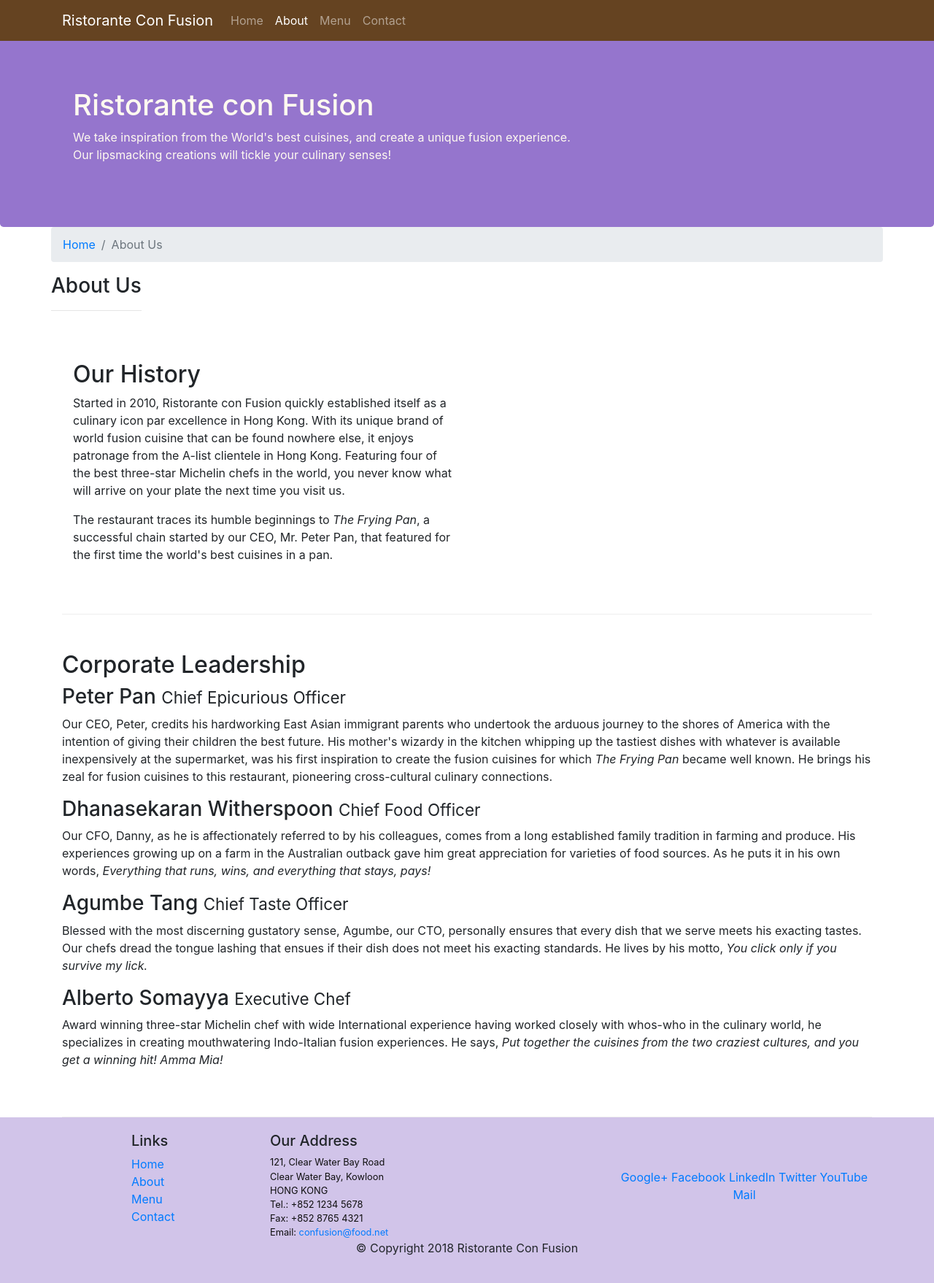
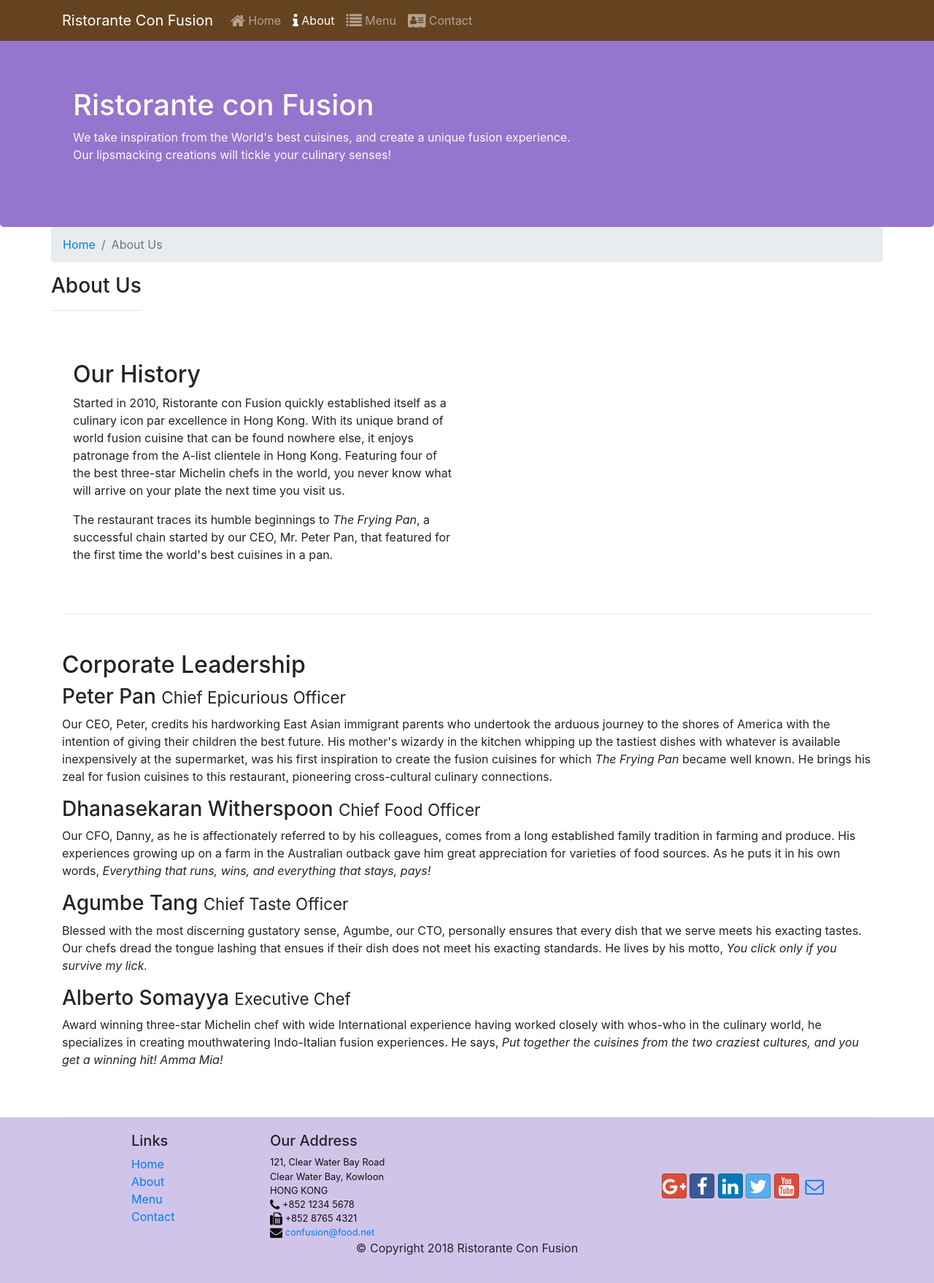
Before and after one commit to pavansaidiwakar/bootstrap, a website: page aboutus.html in a window 1280 px wide. Shown: the whole page at 73% size. Drawn offline with nearby package versions, Linux system fonts and the light colour scheme.

Commit message:
Added icon-pack

```diff
--- a/aboutus.html
+++ b/aboutus.html
@@ -10,6 +10,8 @@
 
     <!-- Bootstrap CSS -->
     <link rel="stylesheet" href="node_modules/bootstrap/dist/css/bootstrap.min.css">
+    <link rel="stylesheet" href="node_modules/font-awesome/css/font-awesome.min.css">
+    <link rel="stylesheet" href="node_modules/bootstrap-social/bootstrap-social.css">
     <link href="css/styles.css" rel="stylesheet">
 
 </head>
@@ -25,10 +27,10 @@
             <a class="navbar-brand" href="#">Ristorante Con Fusion</a>
             <div class="collapse navbar-collapse" id="Navbar">
                <ul class="navbar-nav mr-auto">
-                   <li class="nav-item"><a class="nav-link" href="./index.html">Home</a></li>
-                   <li class="nav-item active"><a class="nav-link" href="#">About</a></li>
-                   <li class="nav-item"><a class="nav-link" href="#">Menu</a></li>
-                   <li class="nav-item"><a class="nav-link" href="#">Contact</a></li>
+                   <li class="nav-item"><a class="nav-link" href="./index.html"><span class="fa fa-home fa-lg"></span> Home</a></li>
+                    <li class="nav-item active"><a class="nav-link" href="#"><span class="fa fa-info fa-lg"></span> About</a></li>
+                    <li class="nav-item"><a class="nav-link" href="#"><span class="fa fa-list fa-lg"></span> Menu</a></li>
+                    <li class="nav-item"><a class="nav-link" href="#"><span class="fa fa-address-card fa-lg"></span> Contact</a></li>
                </ul>
            </div>
 
@@ -108,20 +110,24 @@
 		              121, Clear Water Bay Road<br>
 		              Clear Water Bay, Kowloon<br>
 		              HONG KONG<br>
-		              Tel.: +852 1234 5678<br>
-		              Fax: +852 8765 4321<br>
-		              Email: <a href="mailto:confusion@food.net">confusion@food.net</a>
+
+
+                  <i class="fa fa-phone fa-lg"></i> +852 1234 5678<br>
+                      <i class="fa fa-fax fa-lg"></i> +852 8765 4321<br>
+                      <i class="fa fa-envelope fa-lg"></i>
+                      <a href="mailto:confusion@food.net">confusion@food.net</a>
+
 		           </address>
                 </div>
                 <div class="col-12 col-sm-4 align-self-center">
-                    <div class="text-center">
-                        <a href="http://google.com/+">Google+</a>
-                        <a href="http://www.facebook.com/profile.php?id=">Facebook</a>
-                        <a href="http://www.linkedin.com/in/">LinkedIn</a>
-                        <a href="http://twitter.com/">Twitter</a>
-                        <a href="http://youtube.com/">YouTube</a>
-                        <a href="mailto:">Mail</a>
-                    </div>
+                  <div class="text-center">
+                     <a class="btn btn-social-icon btn-google" href="http://google.com/+"><i class="fa fa-google-plus"></i></a>
+                     <a class="btn btn-social-icon btn-facebook" href="http://www.facebook.com/profile.php?id="><i class="fa fa-facebook"></i></a>
+                     <a class="btn btn-social-icon btn-linkedin" href="http://www.linkedin.com/in/"><i class="fa fa-linkedin"></i></a>
+                     <a class="btn btn-social-icon btn-twitter" href="http://twitter.com/"><i class="fa fa-twitter"></i></a>
+                     <a class="btn btn-social-icon btn-google" href="http://youtube.com/"><i class="fa fa-youtube"></i></a>
+                     <a class="btn btn-social-icon" href="mailto:"><i class="fa fa-envelope-o"></i></a>
+                 </div>
                 </div>
            </div>
            <div class="row justify-content-center">
--- a/package.json
+++ b/package.json
@@ -15,6 +15,8 @@
   },
   "dependencies": {
     "bootstrap": "^4.0.0",
+    "bootstrap-social": "^5.1.1",
+    "font-awesome": "^4.7.0",
     "jquery": "^3.3.1",
     "popper.js": "^1.12.9"
   },
```
Also changed, not shown: index.html (+22 -15 lines).
